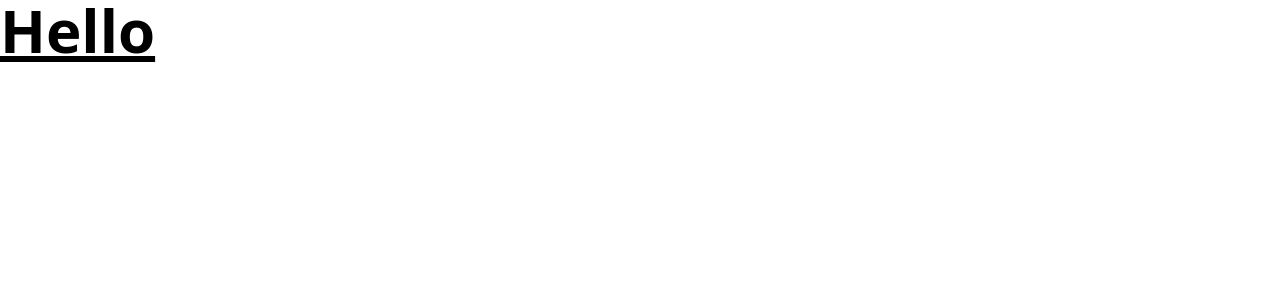
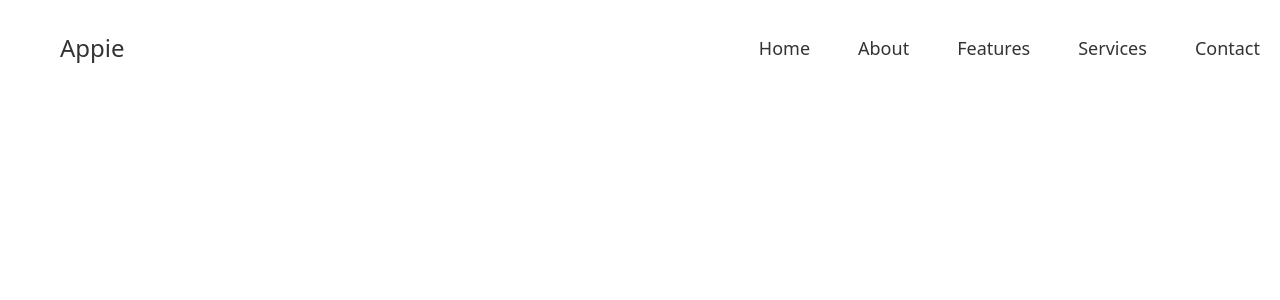
Before and after one commit to EmtiazHossainE2/task2, a React (Create React App) app: page / in a window 1280 px wide. Shown: the top 300 px of the page. Built offline with nearby package versions, Linux system fonts and the light colour scheme.

Commit message:
header added

```diff
--- a/package.json
+++ b/package.json
@@ -3,12 +3,16 @@
   "version": "0.1.0",
   "private": true,
   "dependencies": {
+    "@heroicons/react": "^1.0.6",
     "@testing-library/jest-dom": "^5.14.1",
     "@testing-library/react": "^13.0.0",
     "@testing-library/user-event": "^13.2.1",
+    "daisyui": "^2.15.2",
+    "framer-motion": "^6.3.10",
     "react": "^18.1.0",
     "react-dom": "^18.1.0",
     "react-scripts": "5.0.1",
+    "react-scroll": "^1.8.7",
     "web-vitals": "^2.1.0"
   },
   "scripts": {
--- a/public/index.html
+++ b/public/index.html
@@ -9,7 +9,6 @@
       content="Web site created using create-react-app"
     />
 
-    <link rel="manifest" href="%PUBLIC_URL%/manifest.json" />
 
     <title>Appie</title>
   </head>
--- a/src/App.js
+++ b/src/App.js
@@ -1,9 +1,10 @@
 import React from 'react';
+import Header from './components/Header';
 
 const App = () => {
     return (
-        <div>
-            <h2 className='text-6xl font-bold underline'>Hello </h2>
+        <div className=''>
+            <Header/>
         </div>
     );
 };
--- /dev/null
+++ b/src/components/Header.js
@@ -0,0 +1,37 @@
+import { useEffect, useState } from "react";
+import Nav from "./Nav";
+import NavMobile from "./NavMobile";
+
+
+const Header = () => {
+  const [bg, setBg] = useState(false);
+
+  useEffect(() => {
+    window.addEventListener('scroll', () => {
+      return window.scrollY > 50 ? setBg(true) : setBg(false);
+    });
+  });
+
+  return (
+    <>
+      <header
+        className={`${bg ? 'bg-tertiary h-20' : 'h-24'
+          } flex items-center fixed top-0 w-full px-5 z-10 transition-all duration-300`}
+      >
+        <div className='container mx-auto h-full flex items-center justify-between'>
+          <a href='/' className='lg:pl-10'>
+            <h3 className='text-2xl'>Appie</h3>
+          </a>
+          <div className='hidden lg:block'>
+            <Nav />
+          </div>
+          <div className='lg:hidden'>
+            <NavMobile />
+          </div>
+        </div>
+      </header>
+    </>
+  );
+};
+
+export default Header;
--- /dev/null
+++ b/src/components/Nav.js
@@ -0,0 +1,55 @@
+import React from 'react';
+import { Link } from 'react-scroll';
+
+const Nav = () => {
+    const navigation = [
+        {
+            name: 'home',
+            href: 'home',
+        },
+        {
+            name: 'about',
+            href: 'about',
+        },
+        {
+            name: 'features',
+            href: 'features',
+        },
+        {
+            name: 'services',
+            href: 'services',
+        },
+        {
+            name: 'contact',
+            href: 'contact',
+        },
+    ];
+    return (
+        <nav>
+            <ul className='flex space-x-12  capitalize text-lg'>
+                {navigation.map((item, idx) => {
+                    return (
+                        <li
+                            className=' hover:text-orange-500 cursor-pointer'
+                            key={idx}
+                        >
+                            <Link
+                                to={item.href}
+                                activeClass='active'
+                                spy={true}
+                                smooth={true}
+                                duration={500}
+                                offset={-70}
+                                className='transition-all duration-300'
+                            >
+                                {item.name}
+                            </Link>
+                        </li>
+                    );
+                })}
+            </ul>
+        </nav>
+    );
+};
+
+export default Nav;
--- /dev/null
+++ b/src/components/NavMobile.js
@@ -0,0 +1,106 @@
+import React, { useState } from 'react';
+import { XIcon } from '@heroicons/react/outline';
+import { MenuAlt3Icon } from '@heroicons/react/outline';
+import { motion } from 'framer-motion';
+import { Link } from 'react-scroll';
+
+const NavMobile = () => {
+    const navigation = [
+        {
+            name: 'home',
+            href: 'home',
+        },
+        {
+            name: 'about',
+            href: 'about',
+        },
+        {
+            name: 'features',
+            href: 'features',
+        },
+        {
+            name: 'services',
+            href: 'services',
+        },
+        {
+            name: 'contact',
+            href: 'contact',
+        },
+    ];
+    const [isOpen, setIsOpen] = useState(false);
+
+    const circleVariants = {
+        hidden: {
+            scale: 0,
+        },
+        visible: {
+            scale: 180,
+            transition: {
+                type: 'spring',
+                stiffness: 160,
+                damping: 60,
+            },
+        },
+    };
+
+    const ulVariants = {
+        hidden: { opacity: 0 },
+        visible: {
+            opacity: 1,
+            transition: {
+                delay: 0.1,
+            },
+        },
+    };
+
+    return (
+        <nav className='relative'>
+            <div
+                onClick={() => setIsOpen(true)}
+                className='cursor-pointer '
+            >
+                <MenuAlt3Icon className='w-8 h-8' />
+            </div>
+
+            {/* circle */}
+            <motion.div
+                variants={circleVariants}
+                initial='hidden'
+                animate={isOpen ? 'visible' : 'hidden'}
+                className='w-4 h-4 rounded-full bg-primary fixed top-0 right-0'
+            ></motion.div>
+
+            <motion.ul
+                variants={ulVariants}
+                initial='hidden'
+                animate={isOpen ? 'visible' : ''}
+                className={`${isOpen ? 'right-0' : '-right-full'
+                    } fixed top-0 bottom-0 w-full flex flex-col justify-center items-center transition-all duration-300 overflow-hidden`}
+            >
+                <div
+                    onClick={() => setIsOpen(false)}
+                    className='cursor-pointer absolute top-8 right-8'
+                >
+                    <XIcon className='w-8 h-8' />
+                </div>
+                {navigation.map((item, idx) => {
+                    return (
+                        <li key={idx} className='mb-8'>
+                            <Link
+                                to={item.href}
+                                smooth={true}
+                                duration={500}
+                                offset={-70}
+                                className='text-xl cursor-pointer capitalize'
+                            >
+                                {item.name}
+                            </Link>
+                        </li>
+                    );
+                })}
+            </motion.ul>
+        </nav>
+    );
+};
+
+export default NavMobile;
--- a/tailwind.config.js
+++ b/tailwind.config.js
@@ -5,5 +5,19 @@ module.exports = {
   theme: {
     extend: {},
   },
-  plugins: [],
+  daisyui: {
+    themes: [
+      {
+        appie: {
+          primary: "#0FCFEC",
+          secondary: "#19D3AE",
+          accent: "#3A4256",
+          neutral: "#3d4451",
+          "base-100": "#ffffff",
+        },
+      },
+      "cupcake",
+    ],
+  },
+  plugins: [require("daisyui")],
 }
```
Also changed, not shown: public/manifest.json (deleted), 1 other file (tests, documents, lock files or other folders).
